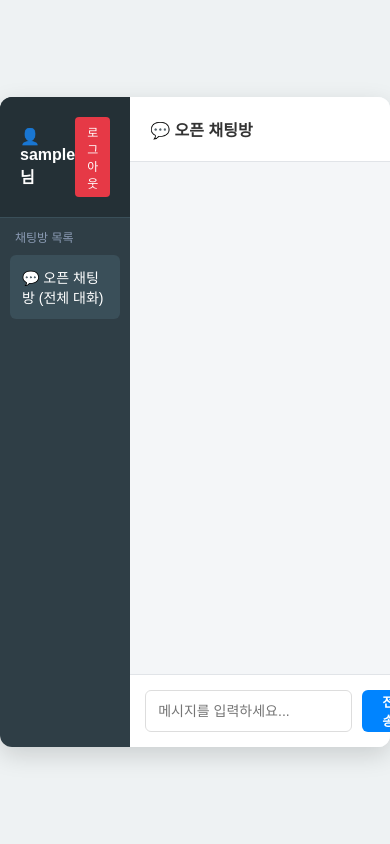
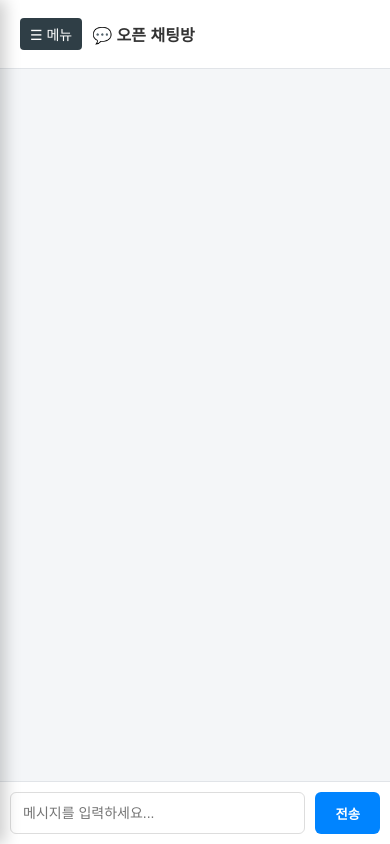
Before and after one commit to SEOXEN/messenger, a Flask app: page /index in a window 390 px wide. Run offline with Flask 3, Linux system fonts and the light colour scheme; the visitor is signed in with stand-in values (Sample User, id 1); data that the repository does not hold is empty; some libraries are stand-ins or nearby versions.

Commit message:
Update index.html

```diff
--- a/my_messenger/templates/index.html
+++ b/my_messenger/templates/index.html
@@ -2,24 +2,37 @@
 <html lang="ko">
 <head>
     <meta charset="UTF-8">
+    <meta name="viewport" content="width=device-width, initial-scale=1.0">
     <title>Messenger Main</title>
     <script src="https://cdn.socket.io/4.7.2/socket.io.min.js"></script>
     <style>
-        /* 기존 디자인 스타일은 그대로 완벽하게 유지됩니다 */
         * { box-sizing: border-box; margin: 0; padding: 0; }
         body { font-family: 'Apple SD Gothic Neo', sans-serif; background: #eef2f3; display: flex; justify-content: center; align-items: center; height: 100vh; }
-        .messenger-container { display: flex; width: 900px; height: 650px; background: white; border-radius: 12px; box-shadow: 0 8px 24px rgba(0,0,0,0.15); overflow: hidden; }
-        .sidebar { width: 300px; background: #2f3e46; color: white; display: flex; flex-direction: column; }
+
+        /* 💡 반응형을 위해 전체 컨테이너의 너비와 높이를 유연하게 변경 */
+        .messenger-container { display: flex; width: 100%; max-width: 1000px; height: 100vh; max-height: 750px; background: white; border-radius: 12px; box-shadow: 0 8px 24px rgba(0,0,0,0.15); overflow: hidden; }
+
+        /* ⬅️ 왼쪽 영역: 사이드바 */
+        .sidebar { width: 280px; background: #2f3e46; color: white; display: flex; flex-direction: column; transition: all 0.3s ease; }
         .profile-section { padding: 20px; background: #243036; display: flex; justify-content: space-between; align-items: center; border-bottom: 1px solid #3a4f59; }
-        .profile-name { font-weight: bold; font-size: 16px; }
+        .profile-name { font-weight: bold; font-size: 15px; }
         .logout-btn { background: #e63946; color: white; border: none; padding: 6px 12px; border-radius: 4px; cursor: pointer; font-size: 12px; text-decoration: none; }
         .friend-list { flex: 1; overflow-y: auto; padding: 10px; }
         .friend-item { padding: 12px; margin-bottom: 5px; background: #3a4f59; border-radius: 6px; font-size: 14px; cursor: pointer; transition: 0.2s; }
         .friend-item:hover { background: #4f6b78; }
-        .chat-area { flex: 1; display: flex; flex-direction: column; background: #f4f6f8; }
-        .chat-header { padding: 20px; background: white; border-bottom: 1px solid #e1e4e8; font-weight: bold; font-size: 16px; color: #333; }
+
+        /* ➡️ 오른쪽 영역: 대화창 */
+        .chat-area { flex: 1; display: flex; flex-direction: column; background: #f4f6f8; position: relative; }
+
+        /* 💡 모바일 전용 상단 메뉴 버튼이 들어갈 헤더 수정 */
+        .chat-header { padding: 18px 20px; background: white; border-bottom: 1px solid #e1e4e8; font-weight: bold; font-size: 16px; color: #333; display: flex; align-items: center; gap: 10px; }
+
+        /* 기본 상태에서는 숨겨둘 모바일 사이드바 토글 버튼 */
+        .menu-toggle-btn { display: none; background: #2f3e46; color: white; border: none; padding: 6px 10px; border-radius: 4px; cursor: pointer; font-size: 14px; }
+
+        /* 말풍선 창 */
         .chat-messages { flex: 1; padding: 20px; overflow-y: auto; display: flex; flex-direction: column; gap: 10px; }
-        .message-wrapper { display: flex; flex-direction: column; max-width: 60%; }
+        .message-wrapper { display: flex; flex-direction: column; max-width: 75%; }
         .message-wrapper.sent { align-self: flex-end; }
         .message-wrapper.received { align-self: flex-start; }
         .sender-name { font-size: 11px; color: #666; margin-bottom: 2px; padding: 0 4px; }
@@ -27,29 +40,60 @@
         .message.received { background: white; border-bottom: 1px solid #ddd; border-bottom-left-radius: 2px; box-shadow: 0 1px 2px rgba(0,0,0,0.05); color: #333; }
         .message.sent { background: #0084ff; color: white; border-bottom-right-radius: 2px; }
 
-        /* ⌨️ 하단 입력 영역: form 태그를 제거하고 div 구조로 매끄럽게 변경 */
+        /* 하단 입력 영역 */
         .chat-input-area { padding: 15px; background: white; border-top: 1px solid #e1e4e8; display: flex; gap: 10px; width: 100%; }
         .chat-input { flex: 1; padding: 12px; border: 1px solid #ddd; border-radius: 6px; outline: none; font-size: 14px; }
         .send-btn { background: #0084ff; color: white; border: none; padding: 0 20px; border-radius: 6px; font-weight: bold; cursor: pointer; }
         .send-btn:hover { background: #0066cc; }
+
+        /* 모바일 화면 백드롭 (메뉴 열렸을 때 어두워지는 효과) */
+        .sidebar-overlay { display: none; position: absolute; top: 0; left: 0; width: 100%; height: 100%; background: rgba(0,0,0,0.4); z-index: 5; }
+
+        /* ======================================================= */
+        /* 📱 [핵심] 태블릿 및 모바일 기기를 위한 미디어 쿼리 (768px 이하) */
+        /* ======================================================= */
+        @media (max-width: 768px) {
+            body { background: #f4f6f8; }
+            .messenger-container { height: 100vh; max-height: 100vh; border-radius: 0; box-shadow: none; }
+
+            /* 사이드바를 화면 왼쪽 밖으로 숨기고, 절대 좌표로 띄움 */
+            .sidebar { position: absolute; left: -280px; top: 0; height: 100%; z-index: 10; box-shadow: 5px 0 15px rgba(0,0,0,0.2); }
+
+            /* 사이드바가 열렸을 때 (클래스가 붙었을 때) 제자리로 나오게 함 */
+            .sidebar.active { left: 0; }
+            .sidebar.active + .chat-area .sidebar-overlay { display: block; }
+
+            /* 모바일 전용 메뉴 버튼 열기 */
+            .menu-toggle-btn { display: inline-block; }
+
+            /* 폰에서는 말풍선이 조금 더 넓게 펴지도록 설정 */
+            .message-wrapper { max-width: 85%; }
+            .chat-messages { padding: 15px; }
+            .chat-input-area { padding: 10px; }
+        }
     </style>
 </head>
 <body>
 
 <div class="messenger-container">
-    <div class="sidebar">
+    <div class="sidebar" id="sidebar">
         <div class="profile-section">
             <span class="profile-name">👤 {{ username }}님</span>
             <a href="/logout" class="logout-btn">로그아웃</a>
         </div>
         <div class="friend-list">
             <div style="font-size: 12px; color: #8b9bb4; margin-bottom: 10px; padding-left: 5px;">채팅방 목록</div>
-            <div class="friend-item">💬 오픈 채팅방 (전체 대화)</div>
+            <div class="friend-item" onclick="toggleSidebar()">💬 오픈 채팅방 (전체 대화)</div>
         </div>
     </div>
 
     <div class="chat-area">
-        <div class="chat-header">💬 오픈 채팅방</div>
+        <div class="sidebar-overlay" onclick="toggleSidebar()"></div>
+
+        <div class="chat-header">
+            <button class="menu-toggle-btn" onclick="toggleSidebar()">☰ 메뉴</button>
+            <span>💬 오픈 채팅방</span>
+        </div>
 
         <div class="chat-messages">
             {% for msg in messages %}
@@ -74,37 +118,40 @@
 </div>
 
 <script>
-    // 1. 웹소켓 객체 초기화 및 연결
+    // 1. 웹소켓 및 변수 초기화
     const socket = io();
     const myName = "{{ username }}";
 
     const chatMessages = document.querySelector('.chat-messages');
     const inputField = document.getElementById('content');
     const sendBtn = document.getElementById('send-btn');
+    const sidebar = document.getElementById('sidebar');
 
-    // 스크롤을 최하단으로 정렬하는 함수
+    // 💡 모바일 환경에서 메뉴바를 여닫는 함수
+    function toggleSidebar() {
+        sidebar.classList.toggle('active');
+    }
+
     function scrollToBottom() {
         chatMessages.scrollTop = chatMessages.scrollHeight;
     }
-    scrollToBottom(); // 초기 로드 시 실행
+    scrollToBottom();
 
-    // 2. 메시지를 웹소켓 채널로 전송하는 함수
+    // 2. 메시지 전송
     function sendMessage() {
         const text = inputField.value.trim();
         if (text !== "") {
-            // 서버의 'send_message' 리스너로 이벤트 전송
             socket.emit('send_message', { 'content': text });
-            inputField.value = ""; // 입력란 비우기
+            inputField.value = "";
         }
     }
 
-    // 클릭 및 엔터 키 입력 시 전송 기능 매핑
     sendBtn.addEventListener('click', sendMessage);
     inputField.addEventListener('keypress', (e) => {
         if (e.key === 'Enter') sendMessage();
     });
 
-    // 3. 서버로부터 실시간 대화 브로드캐스트 신호 수신 시
+    // 3. 실시간 신호 수신 및 화면 배치
     socket.on('receive_message', (data) => {
         const wrapper = document.createElement('div');
 
@@ -120,7 +167,7 @@
         }
 
         chatMessages.appendChild(wrapper);
-        scrollToBottom(); // 새 메시지가 추가되면 스크롤 하단 이동
+        scrollToBottom();
     });
 </script>
 
```
